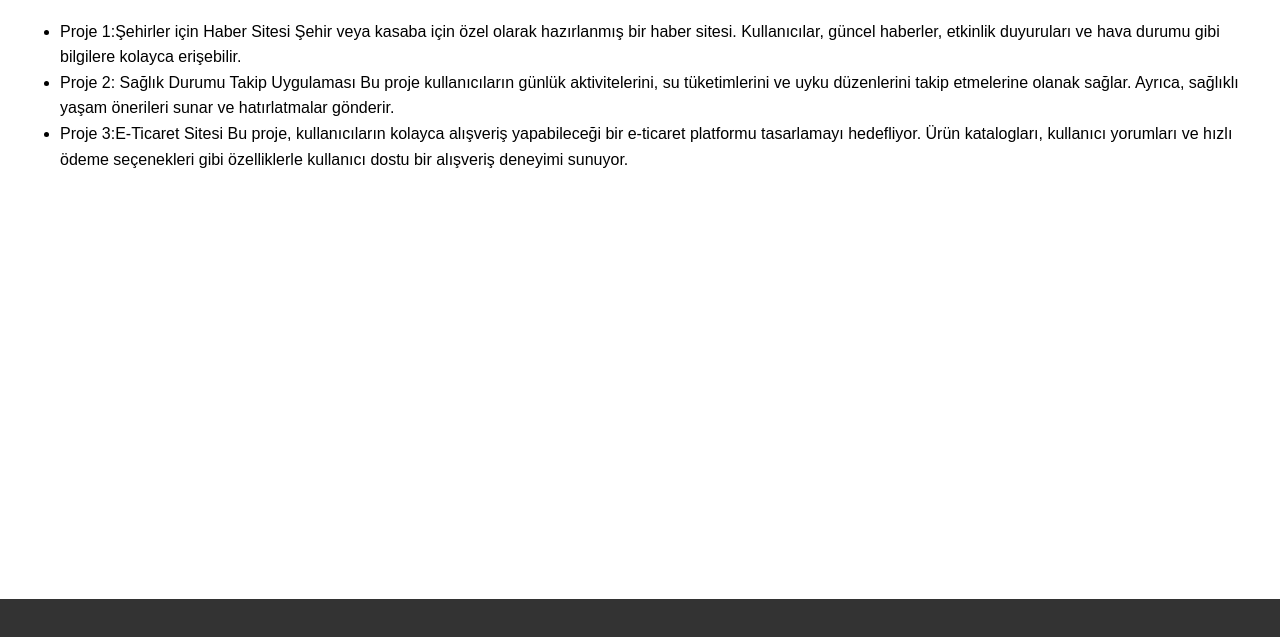
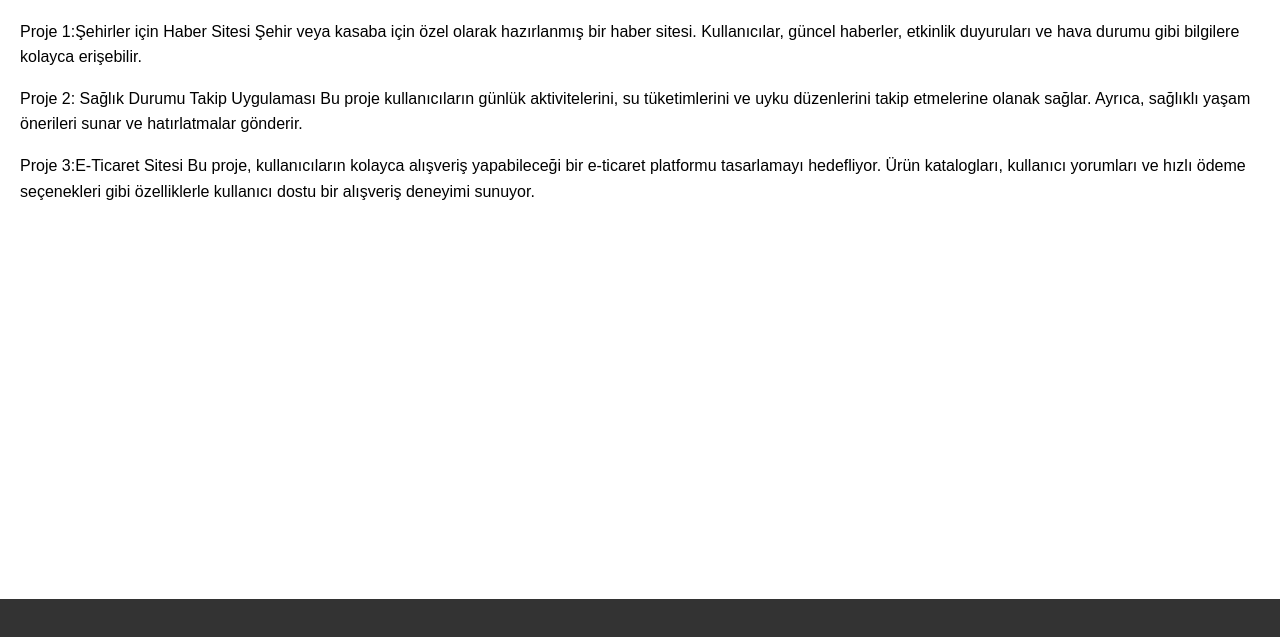
Before and after one commit to Costan06/Web-Proje-odevii, a plain HTML site: page projects.html in a window 1280 px wide. Shown: the part 153-790 px from the top of the page. Drawn offline with Linux system fonts and the light colour scheme.

Commit message:
Update projects.html

```diff
--- a/projects.html
+++ b/projects.html
@@ -20,18 +20,18 @@
   </header>
   <main>
     <h1>Projeler</h1>
-    <ul>
-      <li>Proje 1:Şehirler için Haber Sitesi
+    <p>
+      <p>Proje 1:Şehirler için Haber Sitesi
 
         Şehir veya kasaba için özel olarak hazırlanmış bir haber sitesi. Kullanıcılar, güncel haberler, etkinlik duyuruları ve hava durumu gibi bilgilere kolayca erişebilir.
-      </li>
-      <li>Proje 2: Sağlık Durumu Takip Uygulaması
+      </p>
+      <p>Proje 2: Sağlık Durumu Takip Uygulaması
 
         Bu proje kullanıcıların günlük aktivitelerini, su tüketimlerini ve uyku düzenlerini takip etmelerine olanak sağlar. Ayrıca, sağlıklı yaşam önerileri sunar ve hatırlatmalar gönderir.</li>
-      <li>Proje 3:E-Ticaret Sitesi
+      <p>Proje 3:E-Ticaret Sitesi
 
         Bu proje, kullanıcıların kolayca alışveriş yapabileceği bir e-ticaret platformu tasarlamayı hedefliyor. Ürün katalogları, kullanıcı yorumları ve hızlı ödeme seçenekleri gibi özelliklerle kullanıcı dostu bir alışveriş deneyimi sunuyor.</li>
-    </ul>
+      </p>
   </main>
   <footer>
     <p></p>
```
